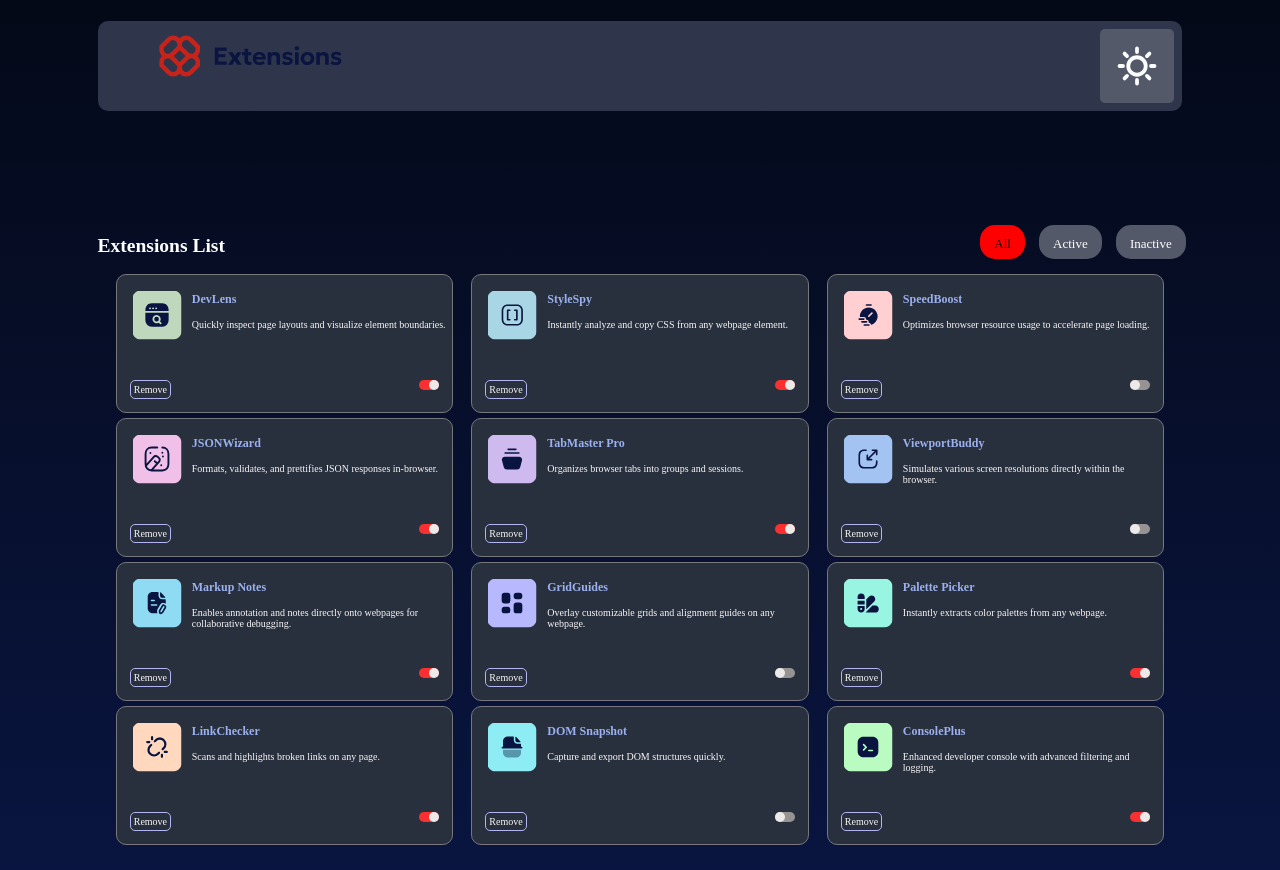
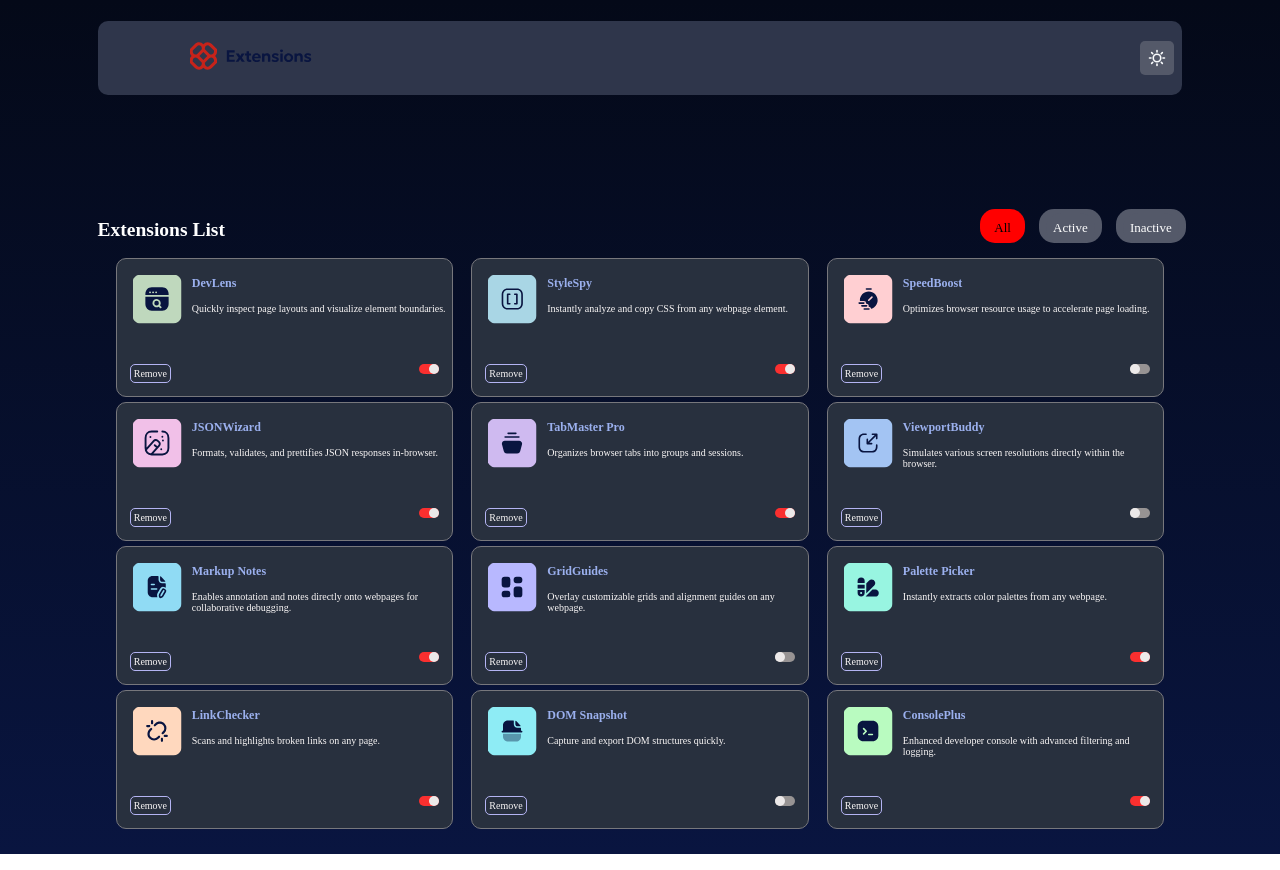
Before and after one commit to aviciinvestment/smartui, a plain HTML site: page index.html in a window 1280 px wide. Drawn offline with Linux system fonts and the light colour scheme.

Commit message:
commited

```diff
--- a/index.css
+++ b/index.css
@@ -14,7 +14,7 @@ header{
 
 }
 .logo img{
-    transform: scale(60%);
+    transform: scale(40%);
 
 }
 .mode{
@@ -25,6 +25,8 @@ header{
     padding: 2px;
     border-radius: 5px;
     margin: 8px;
+    height: 30px;
+    width: 30px;
 }
 .mode img{
     transform: scale(60%);
```
